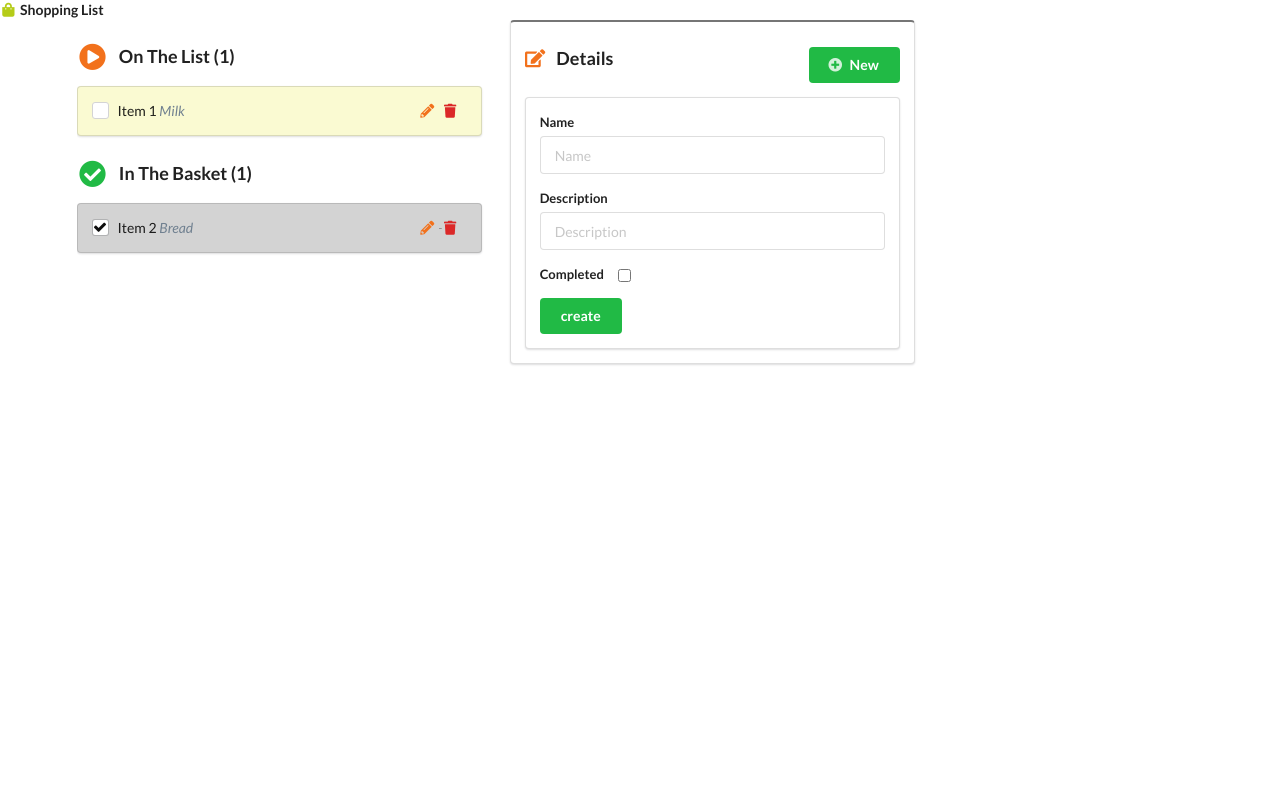
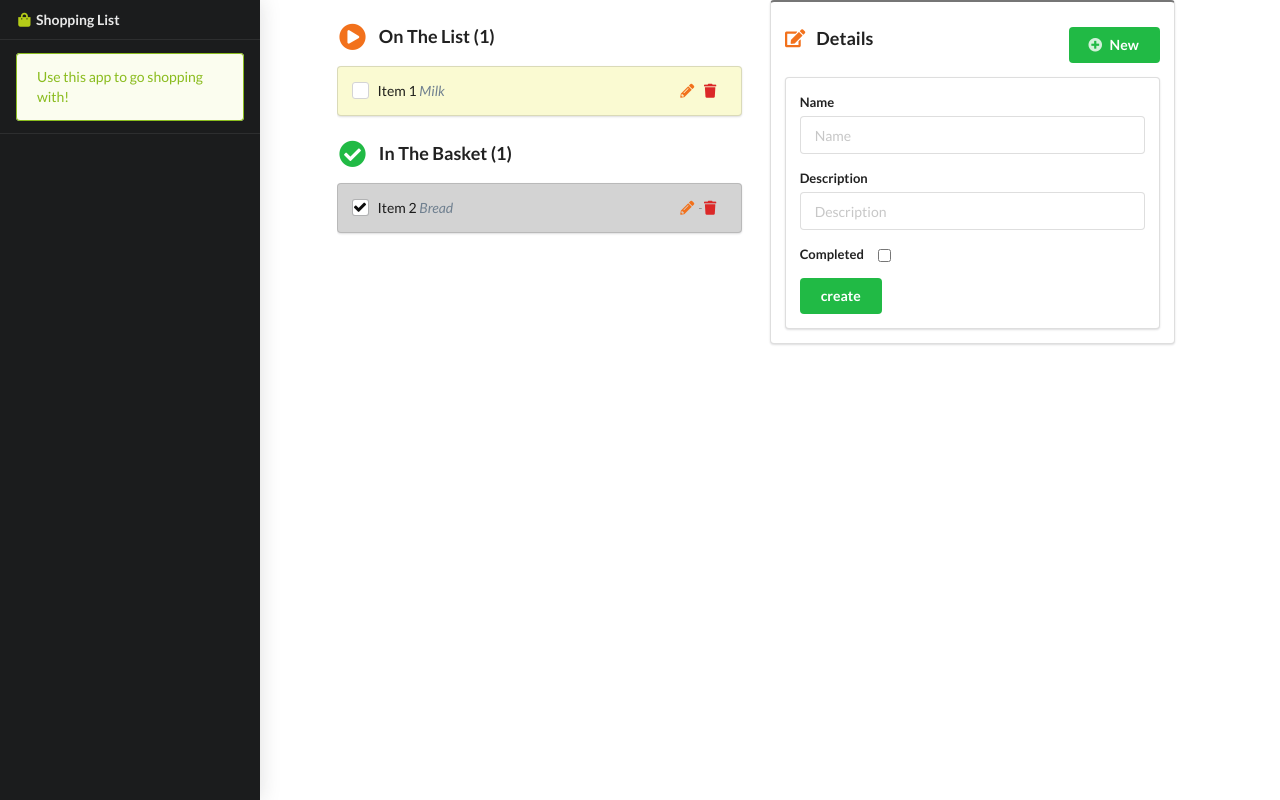
Before and after one commit to vincethewalker2015/shopping-list-with-vue.js, a PHP site: page / in a window 1280 px wide. Run offline with PHP 8.4, Linux system fonts and the light colour scheme.

Commit message:
Added Messaging

```diff
--- a/app.js
+++ b/app.js
@@ -1,4 +1,4 @@
-/* global Vue */
+/* global Vue $ */
 var app = new Vue({
     el: '#app',
     components: {
@@ -30,7 +30,7 @@ var app = new Vue({
           { id: 2, name: 'Item 2', description: 'Bread', completed: true},
         ],
         task: {},
-        message: 'Hello World',
+        message: '',
         action: 'create'
     },
     computed: {
@@ -48,6 +48,7 @@ var app = new Vue({
       clear: function (){
         this.task = {};
         this.action = 'create';
+        this.message = '';
       },
 
       toggleDone: function(event, id) {
@@ -58,6 +59,7 @@ var app = new Vue({
         if(task) {
           task.completed = !task.completed;
           console.log('task toggled');
+          this.message = `Task ${id} Updated`;
         }
       },
       createTask: function(event) {
@@ -74,8 +76,8 @@ var app = new Vue({
 
         let newTask = Object.assign({}, this.task);
         this.tasks.push(newTask);
-
         this.clear();
+        this.message = `Task ${taskId} Created`;
       },
       editTask: function(event, id){
         event.stopImmediatePropagation();
@@ -102,6 +104,7 @@ var app = new Vue({
           task.description = this.task.description;
           task.completed = this.task.completed;
            console.log('task updated');
+           this.message = `Task ${id} Updated`;
         }
       },
       deleteTask: function(event, id){
@@ -111,6 +114,7 @@ var app = new Vue({
 
         if(taskIndex > -1){
           this.$delete(this.tasks, taskIndex);
+          this.message = `Task ${id} Deleted`;
         }
 
         console.log('task deleted');
--- a/index.html
+++ b/index.html
@@ -19,14 +19,19 @@
     <body>
 
         <div id="app" class="pushable">
-            <div class="">
+            <div class="ui sidebar inverted vertical menu visible fixed left">
               <div class="ui logo item">
                  <b><i class="icon shopping bag olive"></i>Shopping List</b>
               </div>
               <div class="item">
-                <!--<div class="ui message orange">
+                <div class="ui message olive">
                   Use this app to go shopping with!
-                </div> -->
+                </div>
+              </div>
+              <div class="item" v-if="message">
+                <div class="ui message violet">
+                  <i class="icon info"></i> {{ message }}
+                </div>
               </div>
             </div>
            <div class="ui container pusher">
@@ -96,7 +101,9 @@
              </div>
            </div>
         </div>
+        <script>
 
+        </script>
         <script src="app.js"></script>
 
     </body>
--- a/style.css
+++ b/style.css
@@ -19,9 +19,7 @@
     font-style: italic;
 }
 
-  .sidebar {
-    display: none !important;
-  }
+
 
 /* Smartphones (portrait and landscape) -----------
     @media only screen and (min-device-width : 320px)
```
